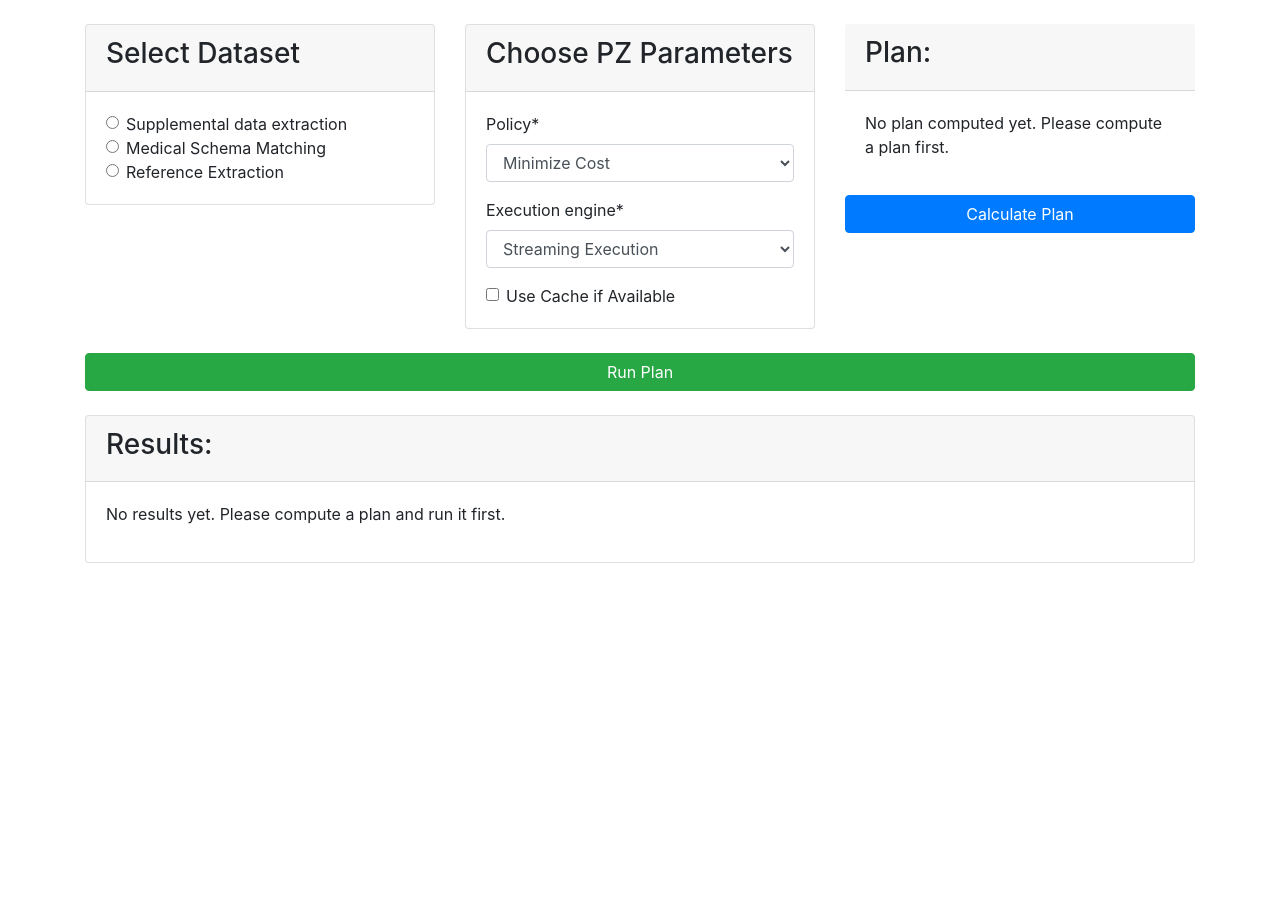
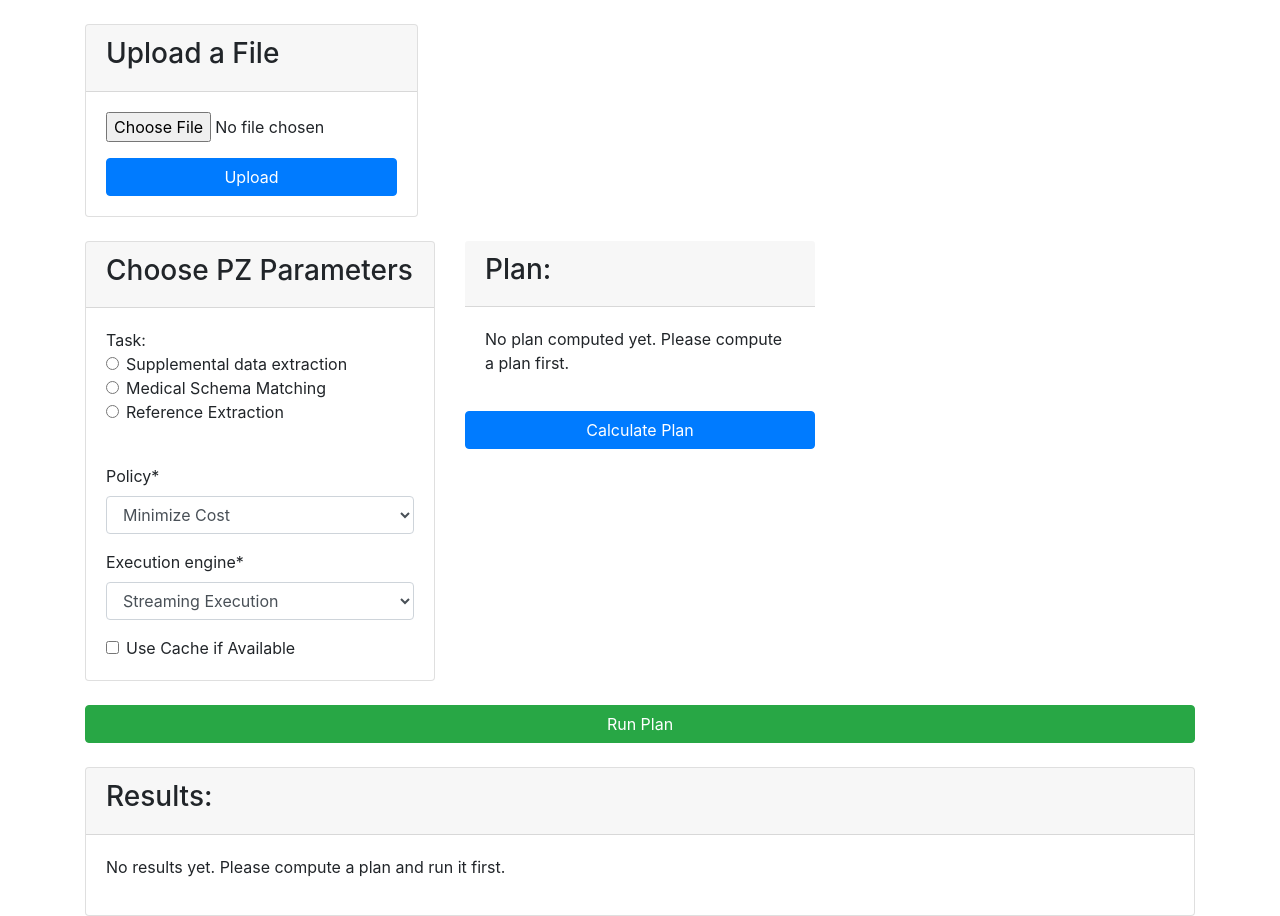
Before and after one commit to vitaglianog/bdfsuite, a Django app: page / in a window 1280 px wide. Before the commit the page ends 563 px from the top, so only its background shows below. Run offline with Django 5.2, Linux system fonts and the light colour scheme; parts of the project's set-up code (start-up, migrations or seed data) failed here and were passed over; some libraries are stand-ins or nearby versions.

Commit message:
upload files

```diff
--- a/pzworkloads/static/js/app.js
+++ b/pzworkloads/static/js/app.js
@@ -4,6 +4,36 @@ document.addEventListener("DOMContentLoaded", function() {
     const computeForm = document.getElementById('compute-form');
     const runForm = document.getElementById('run-form');
     let computedPlan = null;
+
+    const uploadForm = document.getElementById('upload-form');
+    const spinner = document.querySelector('.spinner-border'); // Get the spinner element
+
+    uploadForm.addEventListener('submit', function(event) {
+        event.preventDefault();
+
+        // Show the spinner
+        spinner.style.display = 'block';
+
+        const formData = new FormData(uploadForm);
+
+        fetch('/upload/', {
+            method: 'POST',
+            body: formData,
+            headers: {
+                'X-CSRFToken': document.querySelector('[name=csrfmiddlewaretoken]').value
+            }
+        })
+        .then(response => response.json())
+        .then(data => {
+            console.log('Success:', data);
+            spinner.style.display = 'none'; // Hide the spinner
+        })
+        .catch((error) => {
+            console.error('Error:', error);
+            spinner.style.display = 'none'; // Hide the spinner on error
+        });
+        });
+
 
     computeForm.addEventListener('submit', function(event) {
         event.preventDefault();
--- a/pzworkloads/templates/pzworkloads/index.html
+++ b/pzworkloads/templates/pzworkloads/index.html
@@ -12,16 +12,37 @@
     </style>
 </head>
 <body>
+
     <div class="container mt-4">
-        <form id="compute-form" class="mb-4">
+        <!-- Form to upload files -->
+        <form id="upload-form" class="mb-4" enctype="multipart/form-data" style="width:30%">
             {% csrf_token %}
             <div class="row">
+                <div class="col-md-12">
+                    <div class="card">
+                        <div class="card-header">
+                            <h3>Upload a File</h3>
+                        </div>
+                        <div class="card-body">
+                            <div class="form-group">
+                                <input type="file" class="form-control-file" id="fileInput" name="file">
+                            </div>
+                            <button type="submit" class="btn btn-primary btn-block">Upload</button>
+                        </div>
+                    </div>
+                </div>
+            </div>
+        </form>
+        <form id="compute-form" class="mb-4">
+            <div class="row">
+                {% csrf_token %}
                 <div class="col-md-4">
                     <div class="card">
                         <div class="card-header">
-                            <h3>Select Dataset</h3>
+                            <h3>Choose PZ Parameters</h3>
                         </div>
                         <div class="card-body">
+                            Task:
                             {% for radio in data_source_form.data_source %}
                                 <div class="form-check">
                                     {{ radio.tag }}
@@ -29,13 +50,7 @@
                                 </div>
                             {% endfor %}
                         </div>
-                    </div>
-                </div>
-                <div class="col-md-4">
-                    <div class="card">
-                        <div class="card-header">
-                            <h3>Choose PZ Parameters</h3>
-                        </div>
+
                         <div class="card-body">
                             {{ parameter_form.policy|as_crispy_field }}
                             {{ parameter_form.execution_engine|as_crispy_field }}
--- a/pzworkloads/urls.py
+++ b/pzworkloads/urls.py
@@ -3,4 +3,5 @@ from . import views
 
 urlpatterns = [
     path('', views.index, name='index'),
+    path('upload/', views.upload_file, name='upload_file'),
 ]
--- a/pzworkloads/views.py
+++ b/pzworkloads/views.py
@@ -3,6 +3,9 @@ from django.http import HttpResponse
 from .forms import DataSourceForm, ParameterForm
 import palimpzest as pz
 from .schemas import CaseData, ScientificPaper, Reference
+from django.shortcuts import render
+from django.http import JsonResponse
+from django.views.decorators.csrf import csrf_exempt
 
 def index(request):
     if request.method == 'POST':
@@ -25,3 +28,11 @@ def index(request):
         'parameter_form': parameter_form,
         'result': result,
     })
+
+@csrf_exempt
+def upload_file(request):
+    if request.method == 'POST':
+        uploaded_file = request.FILES['file']
+        # Process the file as needed
+        return JsonResponse({'message': 'File uploaded successfully'})
+    return JsonResponse({'error': 'Invalid request'}, status=400)
```
Also changed, not shown: 1 other file.
